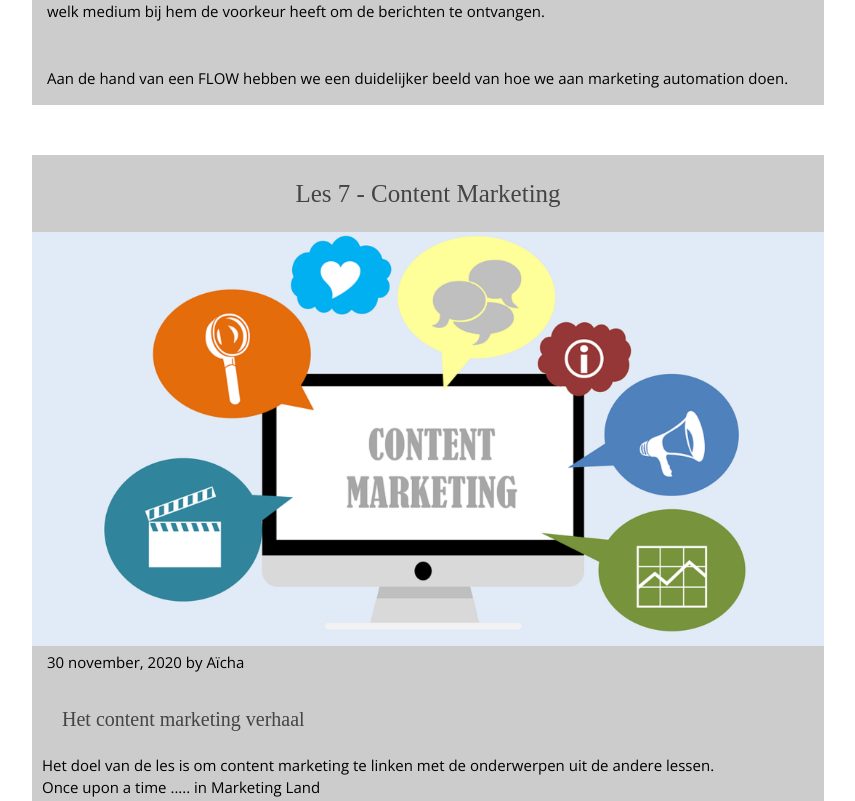
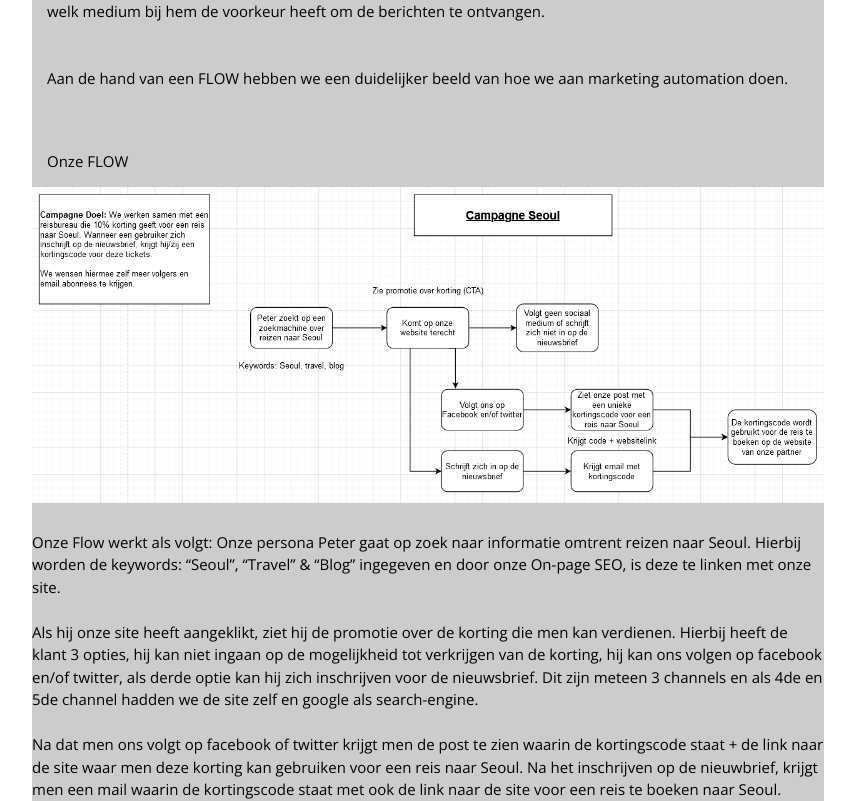
Before and after one commit to mattiasvanschelvergem/DigitalMarketing, a plain HTML site: page Blog.html in a window 1280 px wide. Shown: the part 2042-2843 px from the top of the page, without its empty margins (180-1035 px from the left). Drawn offline with nearby package versions, Linux system fonts and the light colour scheme; a web font is replaced by a local one.

Commit message:
Aanpassing les 8 & opmaak

```diff
--- a/Blog.html
+++ b/Blog.html
@@ -97,6 +97,16 @@
 
 							<br>Aan de hand van een FLOW hebben we een duidelijker beeld van hoe we aan marketing automation doen.
 							<br>
+							<div>
+								<p>Onze FLOW</p>
+								<img src="img/Campagne Seoul.png">
+							</div>
+							<br>Onze Flow werkt als volgt: Onze persona Peter gaat op zoek naar informatie omtrent reizen naar Seoul. Hierbij worden de keywords: “Seoul”, “Travel” & “Blog” ingegeven en door onze On-page SEO, is deze te linken met onze site.
+							<br>
+							<br>Als hij onze site heeft aangeklikt, ziet hij de promotie over de korting die men kan verdienen. Hierbij heeft de klant 3 opties, hij kan niet ingaan op de mogelijkheid tot verkrijgen van de korting, hij kan ons volgen op facebook en/of twitter, als derde optie kan hij zich inschrijven voor de nieuwsbrief. Dit zijn meteen 3 channels en als 4de en 5de channel hadden we de site zelf en google als search-engine.<br>
+							<br>Na dat men ons volgt op facebook of twitter krijgt men de post te zien waarin de kortingscode staat + de link naar de site waar men deze korting kan gebruiken voor een reis naar Seoul. Na het inschrijven op de nieuwbrief, krijgt men een mail waarin de kortingscode staat met ook de link naar de site voor een reis te boeken naar Seoul. <br>
+							<br>Dit was de final stage van de flow, nu kan de kortingscode effectief gebruikt worden op de site van de partner.<br>
+
 
 						</p>
 
@@ -313,7 +323,7 @@
 				<article>
 					<h4>Les 4 - Search Engine Advertising + Certificaten Google Ads Search & Aanmaken van marketingcampagne</h4>
 					<ul>
-						<img id="SEA" src="img/SEA.png" alt="SEA">
+						<img id="SEA" src="img/SEA.png" alt="SEA"><br>
 						<li>3 november, 2020 by Elio & de andere DigitalMarketingBlogSpotters</li>
 					</ul>
 					<div>
```
Also changed, not shown: img/Campagne Seoul.png (added).
